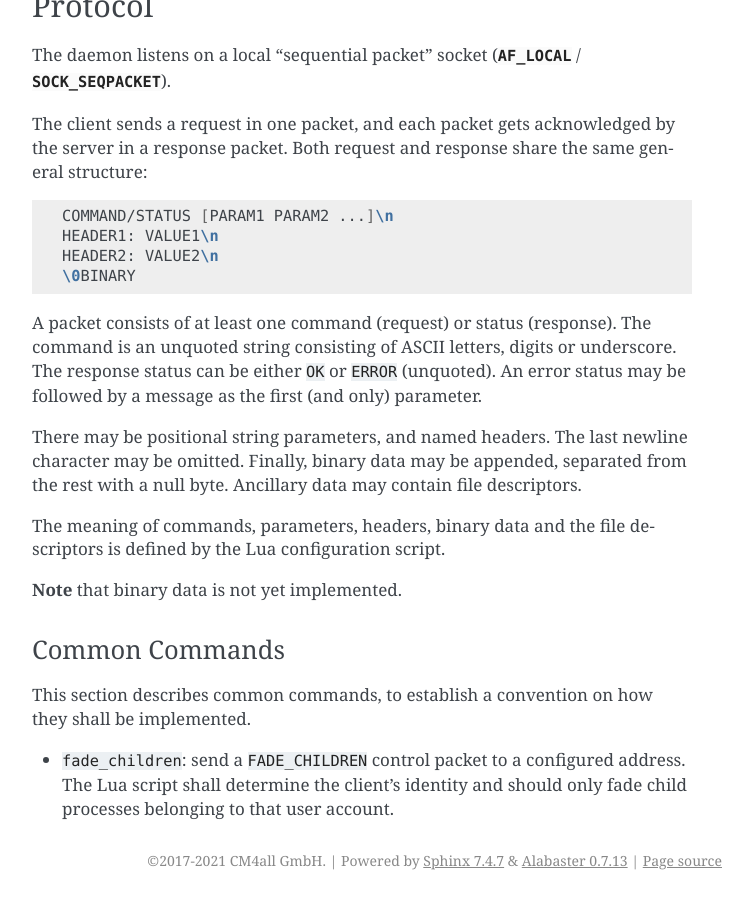
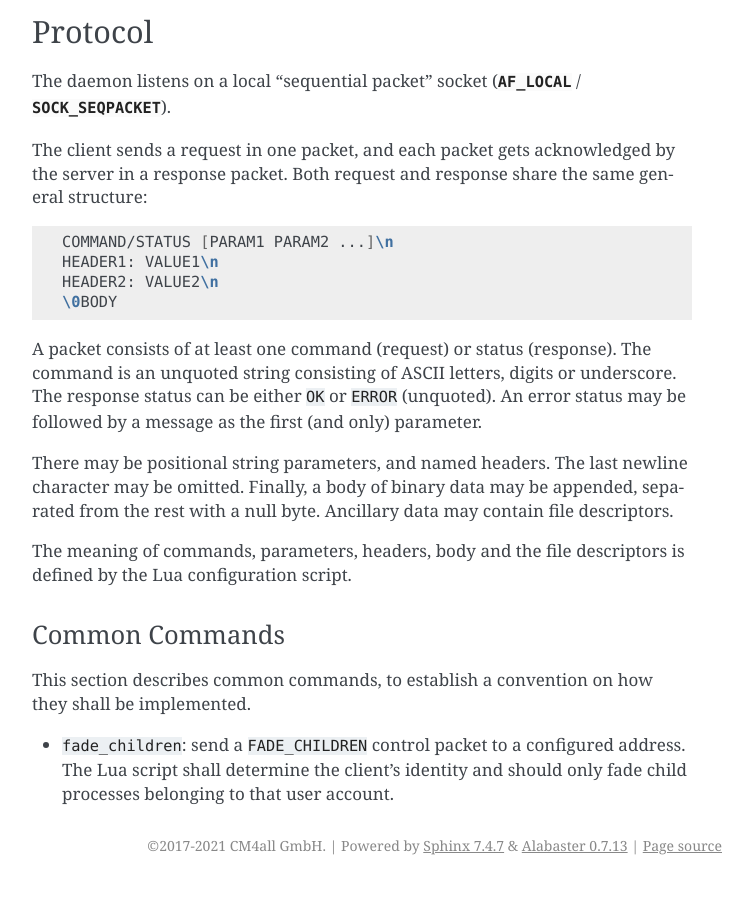
Before and after one commit to CM4all/passage, a Sphinx documentation site: the page built from doc/index.rst, in a window 1280 px wide and 900 px high, scrolled down 4359 px. Shown: the whole window, without its empty margins (388-1141 px from the left). Built offline with Sphinx 7.4.7, drawn with Linux system fonts in a browser that asks for light colours; some of the changed text lies outside the part shown.

Commit message:
Parser: add "body" support
Renaming "binary" to "body".

The implementation requires fixing a mistake in the TestParser unit
test; there, the test string separated headers and body with an empty
line (like HTTP), but the Passage protocol documentation said it must
be a null byte.

```diff
--- a/doc/index.rst
+++ b/doc/index.rst
@@ -72,6 +72,9 @@
 * :samp:`args`: An array containing command arguments.
 
 * :samp:`headers`: A table containing headers (name/value pairs).
+
+* :samp:`body`: An optional string of (binary) data; may be ``nil`` if
+  none was specified.
 
 * :samp:`pid`: The client's process id.
 
@@ -252,14 +255,12 @@
 followed by a message as the first (and only) parameter.
 
 There may be positional string parameters, and named headers.  The
-last newline character may be omitted.  Finally, binary data may be
-appended, separated from the rest with a null byte.  Ancillary data
-may contain file descriptors.
+last newline character may be omitted.  Finally, a body of binary data
+may be appended, separated from the rest with a null byte.  Ancillary
+data may contain file descriptors.
 
-The meaning of commands, parameters, headers, binary data and the file
+The meaning of commands, parameters, headers, body and the file
 descriptors is defined by the Lua configuration script.
-
-**Note** that binary data is not yet implemented.
 
 
 Common Commands
```
Also changed, not shown: other parts of doc/index.rst (+1 -1 lines), 6 other files.
